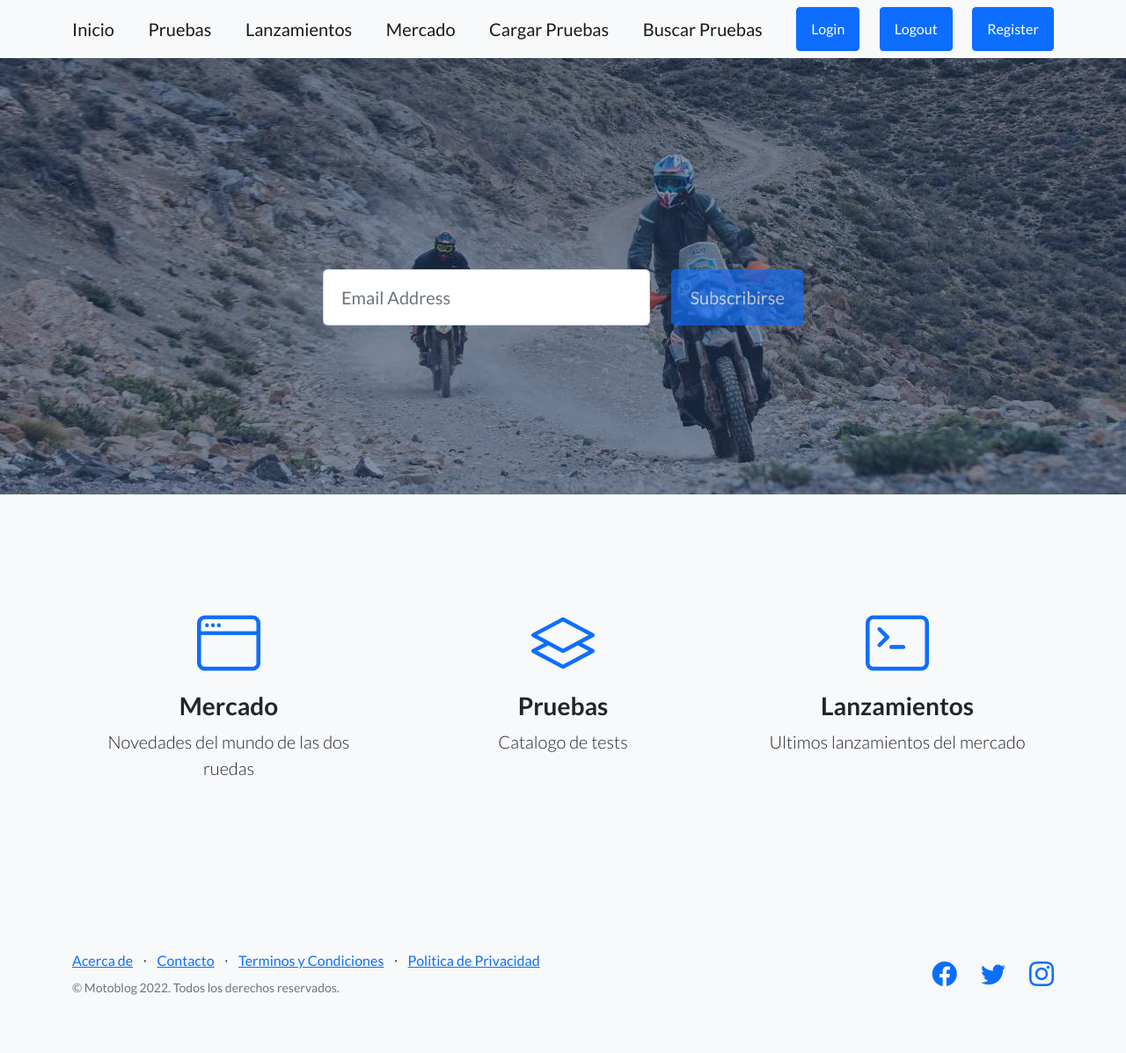
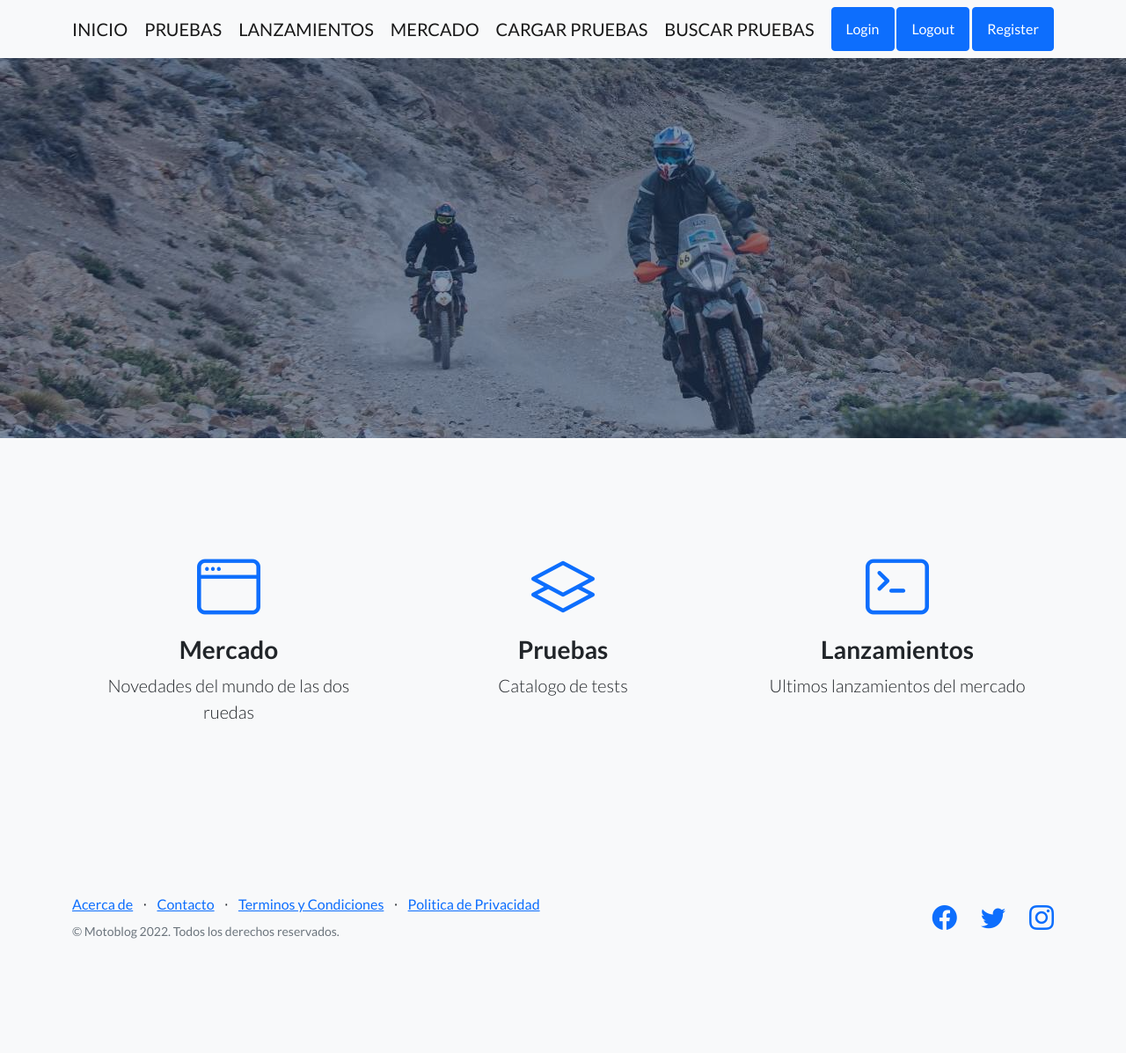
Before and after one commit to lucaslanzone/blog-lanzone, a Django app: template motoapp/templates/motoapp/index.html in a window 1280 px wide. Shown: the whole page at 88% size. After the commit the page ends 1067 px from the top, so only its background shows below. Run offline with Django 4.2, Linux system fonts and the light colour scheme; the template is opened without the code that fills it, so the values that code supplies are empty; some libraries are stand-ins or nearby versions.

Commit message:
updated readme

```diff
--- a/motoapp/templates/motoapp/base.html
+++ b/motoapp/templates/motoapp/base.html
@@ -40,14 +40,7 @@
                             <!-- to get an API token!-->
                             <form class="form-subscribe" id="contactForm" data-sb-form-api-token="API_TOKEN">
                                 <!-- Email address input-->
-                                <div class="row">
-                                    <div class="col">
-                                        <input class="form-control form-control-lg" id="emailAddress" type="email" placeholder="Email Address" data-sb-validations="required,email" />
-                                        <div class="invalid-feedback text-white" data-sb-feedback="emailAddress:required">Email Address is required.</div>
-                                        <div class="invalid-feedback text-white" data-sb-feedback="emailAddress:email">Email Address Email is not valid.</div>
-                                    </div>
-                                    <div class="col-auto"><button class="btn btn-primary btn-lg disabled" id="submitButton" type="submit">Subscribirse</button></div>
-                                </div>
+
                                 <!-- Submit success message-->
                                 <!---->
                                 <!-- This is what your users will see when the form-->
--- a/motoapp/templates/motoapp/components/navbar.html
+++ b/motoapp/templates/motoapp/components/navbar.html
@@ -1,11 +1,11 @@
 <nav class="navbar navbar-light bg-light static-top">
     <div class="container">
-        <a class="navbar-brand" href="{% url 'Inicio' %}">Inicio</a>
-        <a class="navbar-brand" href="{% url 'Pruebas' %}">Pruebas</a>
-        <a class="navbar-brand" href="{% url 'Lanzamientos' %}">Lanzamientos</a>
-        <a class="navbar-brand" href="{% url 'Mercado' %}">Mercado</a>
-        <a class="navbar-brand" href="{% url 'Formulario' %}">Cargar Pruebas</a>
-        <a class="navbar-brand" href="{% url 'buscarpruebas' %}">Buscar Pruebas</a>
+        <a class="navbar-brand" href="{% url 'Inicio' %}">INICIO</a>
+        <a class="navbar-brand" href="{% url 'Pruebas' %}">PRUEBAS</a>
+        <a class="navbar-brand" href="{% url 'Lanzamientos' %}">LANZAMIENTOS</a>
+        <a class="navbar-brand" href="{% url 'Mercado' %}">MERCADO</a>
+        <a class="navbar-brand" href="{% url 'Formulario' %}">CARGAR PRUEBAS</a>
+        <a class="navbar-brand" href="{% url 'buscarpruebas' %}">BUSCAR PRUEBAS</a>
 
         {% if not request.user.is_authenticated %}
         <a class="btn btn-primary" href="{% url 'Login' %}">Login</a>
```
Also changed, not shown: README.md.
